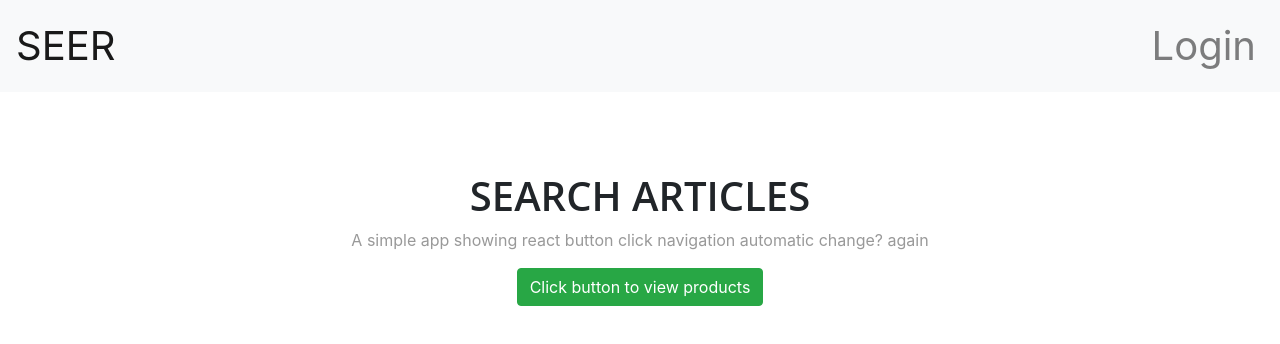
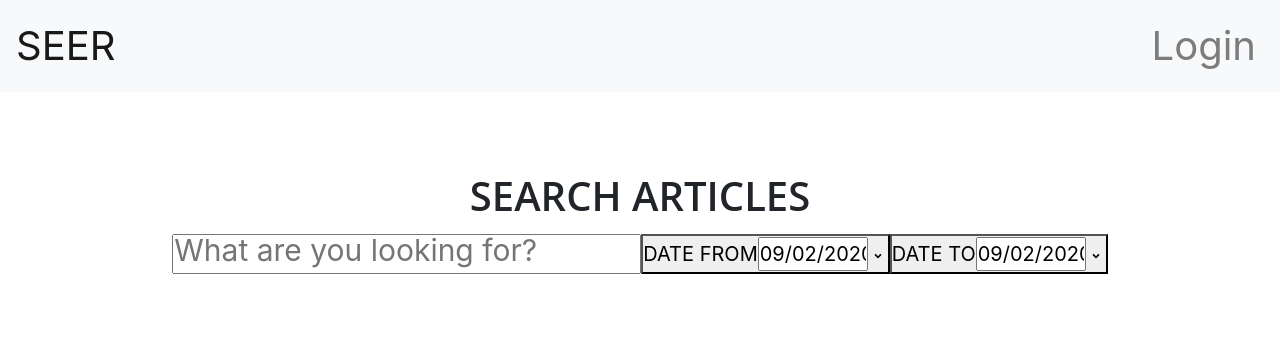
Before and after one commit to RobSnz/2020_SE_A1a, a React (Create React App) app: page / in a window 1280 px wide. Shown: the top 344 px of the page. Built offline with nearby package versions, Linux system fonts and the light colour scheme.

Commit message:
Added search bar and date pickers

```diff
--- a/package.json
+++ b/package.json
@@ -16,6 +16,8 @@
     "morgan": "^1.10.0",
     "react": "^16.13.1",
     "react-bootstrap": "^1.3.0",
+    "react-calendar": "^3.1.0",
+    "react-datepicker": "^3.1.3",
     "react-dom": "^16.13.1",
     "react-icons": "^3.11.0",
     "react-router-dom": "^5.2.0",
--- a/src/Home/Home.css
+++ b/src/Home/Home.css
@@ -11,3 +11,11 @@
 .Home .lander p {
     color: #999;
 }
+
+.Home .input-box {
+    font-size: 30px;
+}
+
+.Home .datepicker {
+    width: 110px;
+}
--- a/src/Home/Home.js
+++ b/src/Home/Home.js
@@ -2,19 +2,90 @@ import React, { Component } from "react";
 import { Button } from 'react-bootstrap';
 import history from './../history';
 import "./Home.css";
+import Calendar from 'react-calendar';
+import DatePicker from 'react-datepicker';
+import { RiArrowDropDownLine } from 'react-icons/ri';
+import "react-datepicker/dist/react-datepicker.css";
 
-export default class Home extends Component {
+class Home extends React.Component {
+  constructor(props) {
+    super(props);
+
+    this.state={
+      search: '',
+      dateFrom: new Date(),
+      dateTo: new Date(),
+      fromDatePickerOpen: false,
+      toDatePickerOpen: false,
+    };
+
+    this.handleSubmit = this.handleSubmit.bind(this);
+    this.handleSearch = this.handleSearch.bind(this);
+    this.handleFromDate = this.handleFromDate.bind(this);
+    this.handleToDate = this.handleToDate.bind(this);
+    this.openFromDatePicker = this.openFromDatePicker.bind(this);
+    this.openToDatePicker = this.openToDatePicker.bind(this);
+  }
+
+  handleSubmit(event) {
+    event.preventDefault();
+
+    const { search } = this.state;
+
+    console.log(search);
+
+    this.setState({ search: '' })
+  }
+
+  handleSearch(event) {
+    this.setState({ search: event.target.value });
+  }
+
+  handleFromDate = dateFrom => {
+    this.setState({ dateFrom });
+  };
+
+  handleToDate = dateTo => {
+    this.setState({ dateTo })
+  };
+
+  openFromDatePicker() {
+    this.setState({ fromDatePickerOpen: !this.state.fromDatePickerOpen, toDatePickerOpen: false });
+  }
+
+  openToDatePicker() {
+    this.setState({ toDatePickerOpen: !this.state.toDatePickerOpen, fromDatePickerOpen: false });
+  }
+
   render() {
     return (
       <div className="Home">
         <div className="lander">
           <h1>SEARCH ARTICLES</h1>
-          <p>A simple app showing react button click navigation automatic change? again</p>
-          <form>
-            <Button variant="btn btn-success" onClick={() => history.push('/Products')}>Click button to view products</Button>
-          </form>
+          <form onSubmit={ this.handleSubmit }>
+            <div className="input-box">
+              <ul>
+                <input onKeyDown={ (e) => { if(e.keyCode === 13) this.handleSubmit(e);}}
+                  type='text' placeholder='What are you looking for?' onChange={ this.handleSearch }
+                  value={ this.state.email } style={{height: "40px", paddingBottom: "6px"}}
+                />
+                <button onClick={this.openFromDatePicker} style={{fontSize: "20px", height:"40px"}}>
+                  DATE FROM
+                  <DatePicker onChange={ this.handleFromDate } selected={ this.state.dateFrom } open={ this.state.fromDatePickerOpen } className="datepicker"/>
+                  <RiArrowDropDownLine/>
+                </button>
+                <button onClick={this.openToDatePicker} style={{fontSize: "20px", height:"40px"}}>
+                  DATE TO
+                  <DatePicker onChange={ this.handleToDate } selected={ this.state.dateTo } open={ this.state.toDatePickerOpen } className="datepicker"/>
+                  <RiArrowDropDownLine/>
+                </button>
+              </ul>
+            </div>
+        </form>
         </div>
       </div>
     );
   }
 }
+
+export default Home;
--- a/src/components/Navbar.js
+++ b/src/components/Navbar.js
@@ -6,11 +6,11 @@ import { withRouter } from 'react-router-dom';
 const Navigation = (props) => {
     console.log(props);
     return (
-        <Navbar bg="light" variant="light" fontSize="100px">
+        <Navbar bg="light" variant="light">
             <Navbar.Brand href="/">SEER</Navbar.Brand>
             <Navbar.Toggle aria-controls="basic-navbar-nav" />
             <Navbar.Collapse id="basic-navbar-nav">
-                <Nav className="ml-auto" font-size="100px !important">
+                <Nav className="ml-auto">
                     {/*<Nav.Link href="/"></Nav.Link>*/}
                     {/*<Nav.Link href="/About">About</Nav.Link>*/}
                     {/*<Nav.Link href="/Contact">Contact</Nav.Link>*/}
```
Also changed, not shown: 1 other file (tests, documents, lock files or other folders).
